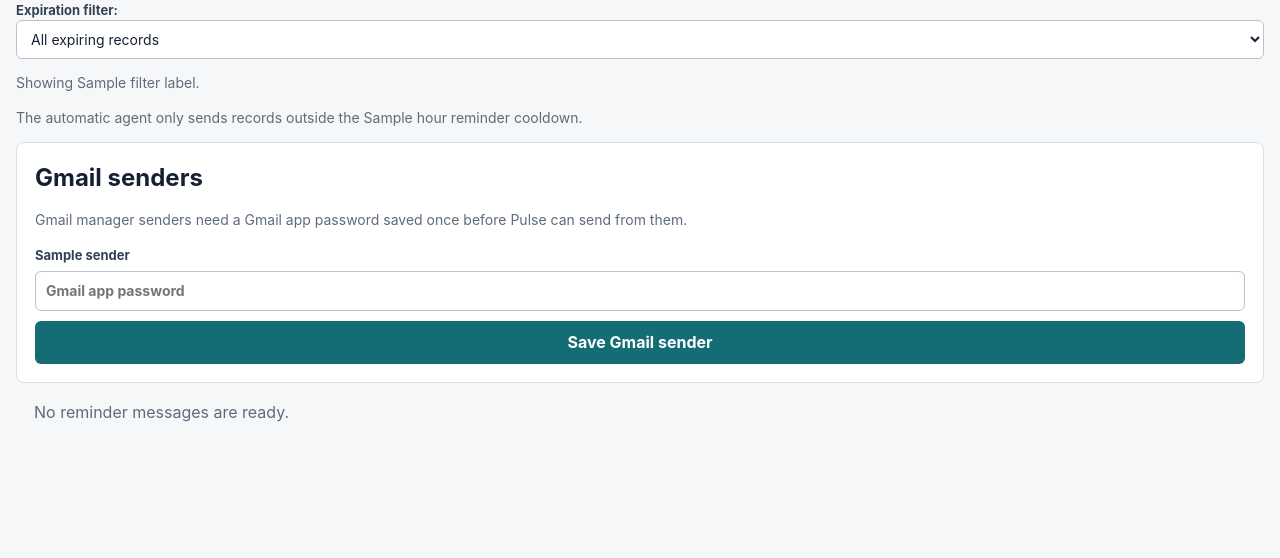
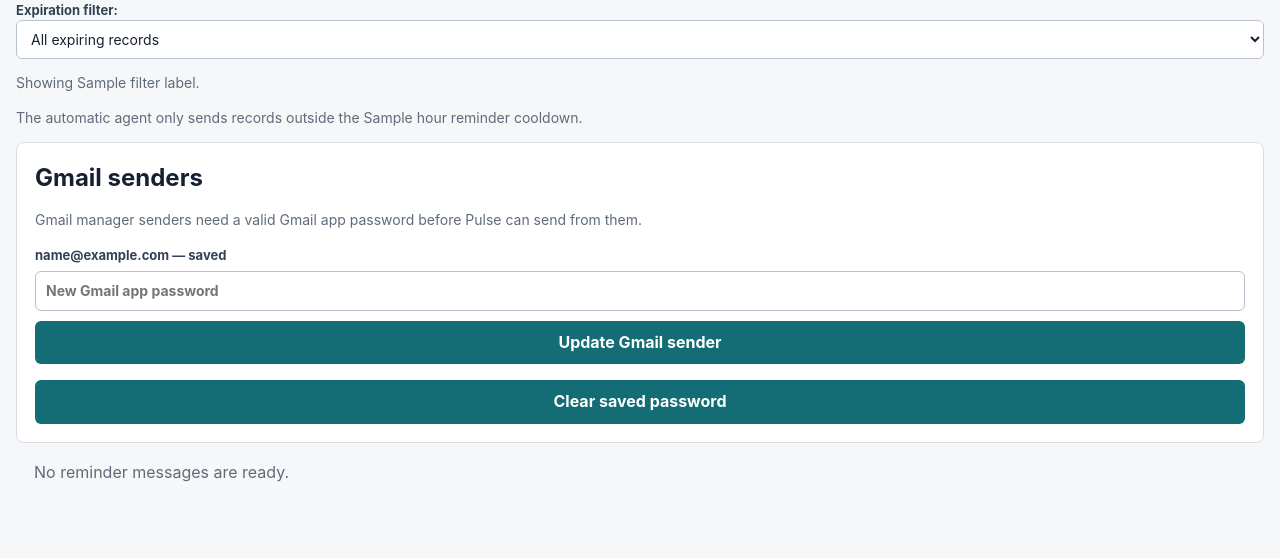
Before and after one commit to chinmaydave/Pulse, a Flask app: template pulse_app/templates/reminders.html in a window 1280 px wide. Shown: the part 263-821 px from the top of the page. Before the commit the page ends 685 px from the top, so only its background shows below. Run offline with Flask 3, Linux system fonts and the light colour scheme; the template is opened without the code that fills it: most values are stand-ins (such as "Sample title", 1, 10 or a date in 2020).

Commit message:
Improve Gmail sender credential handling

```diff
--- a/pulse_app/templates/reminders.html
+++ b/pulse_app/templates/reminders.html
@@ -55,21 +55,29 @@
 
 <p class="muted">The automatic agent only sends records outside the {{ cooldown_hours }} hour reminder cooldown.</p>
 
-{% if missing_gmail_senders %}
+{% if gmail_sender_statuses %}
   <section class="panel credential-panel">
     <h2>Gmail senders</h2>
-    <p class="muted">Gmail manager senders need a Gmail app password saved once before Pulse can send from them.</p>
-    {% for sender in missing_gmail_senders %}
+    <p class="muted">Gmail manager senders need a valid Gmail app password before Pulse can send from them.</p>
+    {% for sender in gmail_sender_statuses %}
       <form method="post" class="inline-form">
         <input type="hidden" name="action" value="save-gmail-sender">
         <input type="hidden" name="expiration_filter" value="{{ expiration_filter }}">
-        <input type="hidden" name="gmail_sender" value="{{ sender }}">
+        <input type="hidden" name="gmail_sender" value="{{ sender.email }}">
         <label>
-          {{ sender }}
-          <input type="password" name="gmail_app_password" placeholder="Gmail app password" required>
+          {{ sender.email }} — {{ "saved" if sender.saved else "not saved" }}
+          <input type="password" name="gmail_app_password" placeholder="{{ 'New Gmail app password' if sender.saved else 'Gmail app password' }}" required>
         </label>
-        <button type="submit">Save Gmail sender</button>
+        <button type="submit">{{ "Update Gmail sender" if sender.saved else "Save Gmail sender" }}</button>
       </form>
+      {% if sender.saved %}
+        <form method="post" class="inline-form">
+          <input type="hidden" name="action" value="clear-gmail-sender">
+          <input type="hidden" name="expiration_filter" value="{{ expiration_filter }}">
+          <input type="hidden" name="gmail_sender" value="{{ sender.email }}">
+          <button type="submit">Clear saved password</button>
+        </form>
+      {% endif %}
     {% endfor %}
   </section>
 {% endif %}
```
Also changed, not shown: pulse_app/routes.py (+12 -2 lines), pulse_app/sender_credentials.py (+30 -2 lines).
